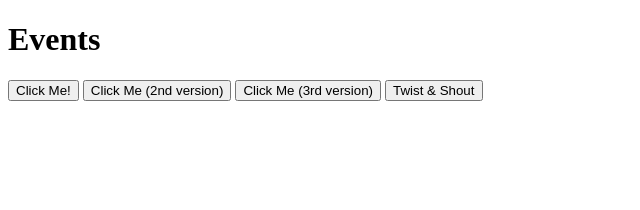
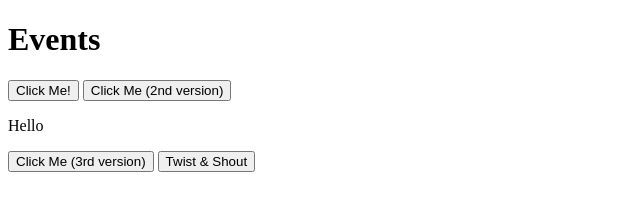
Before and after one commit to unuefeejovwoke/typescript-crash-course, a plain HTML site: page DOM_Events_CODE/EventBasics/index.html in a window 1280 px wide. Both pictures are taken after a click on the button "Click Me (2nd version)". Shown: the whole page, without its empty margins (0-640 px from the left). Drawn offline with Linux system fonts and the light colour scheme.

Commit message:
events first assignment 2

```diff
--- a/DOM_Events_CODE/EventBasics/app.js
+++ b/DOM_Events_CODE/EventBasics/app.js
@@ -1,8 +1,10 @@
 const btn = document.querySelector('#v2');
+const output = document.querySelector("#set");
 
 btn.onclick = function () {
-    console.log("YOU CLICKED ME!")
-    console.log("I HOPE IT WORKED!!")
+    const set = document.createElement("p");
+    set.innerHTML = "Hello"
+    output.appendChild(set);
 }
 
 function scream() {
--- a/DOM_Events_CODE/EventBasics/index.html
+++ b/DOM_Events_CODE/EventBasics/index.html
@@ -12,6 +12,7 @@
     <button onclick="alert('you clicked me!'); alert('stop clicking')">Click Me!</button>
 
     <button id="v2">Click Me (2nd version)</button>
+    <div id="set"></div>
 
     <button id="v3">Click Me (3rd version)</button>
 
```
